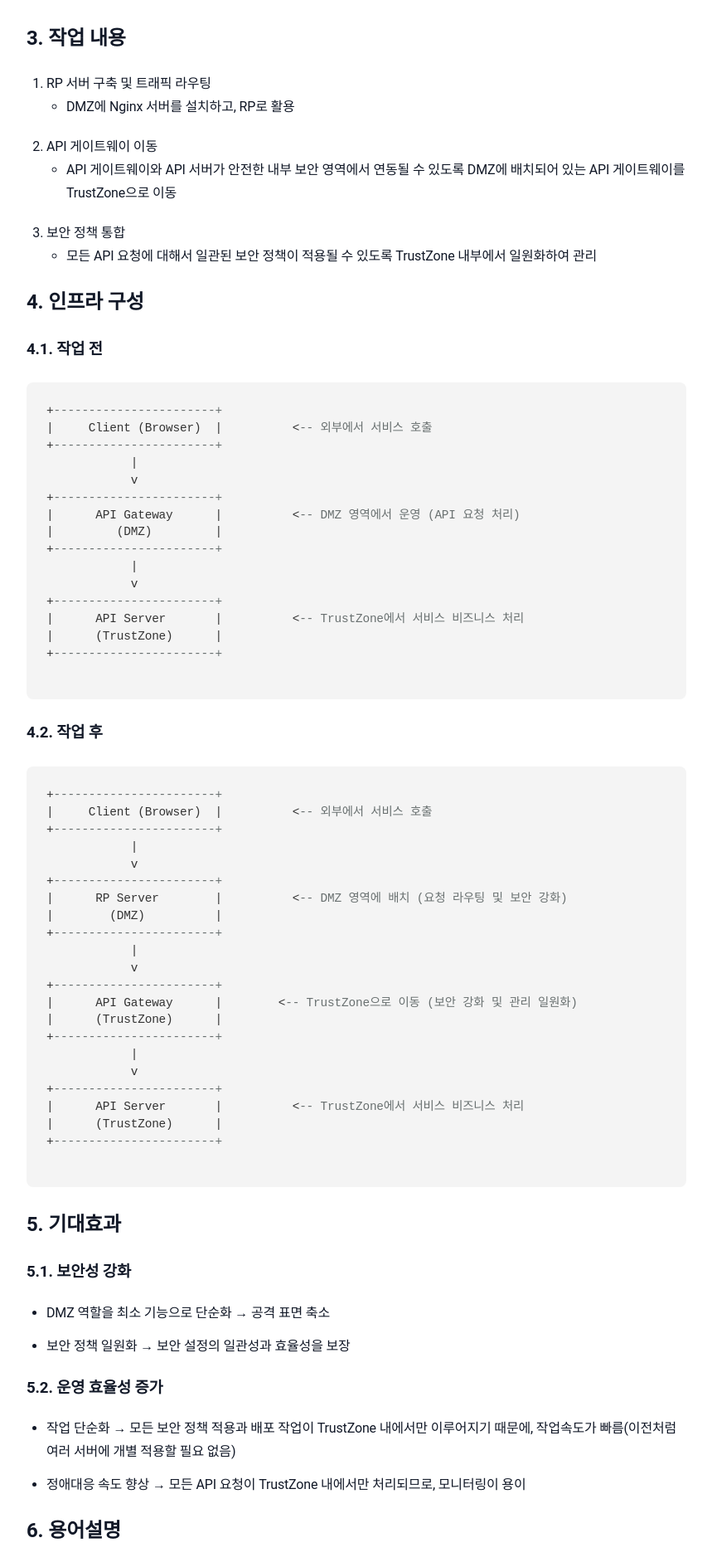
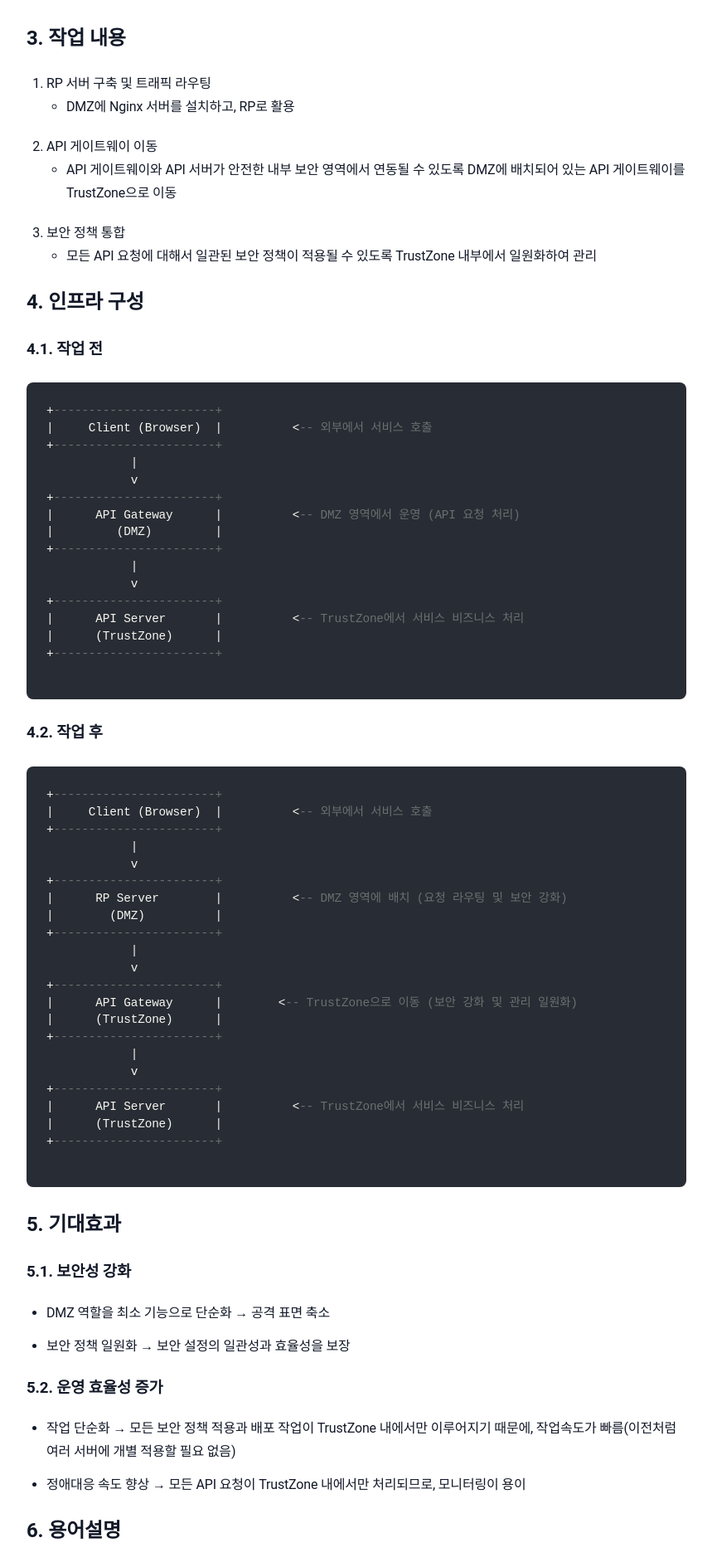
Before and after one commit to sanghoon-lee/sanghoon-lee.github.io, a Jekyll site: the page built from _posts/2025-11-29-rp.md, in a window 1280 px wide. Shown: the part 1109-2998 px from the top of the page at 83% size, without its empty margins (210-1069 px from the left). Built offline with Jekyll 4.4.1, drawn with Linux system fonts in a browser that asks for light colours; nearby versions of some CDN libraries; comment, search, counter and statistics services are not loaded.

Commit message:
스타일 수정

```diff
--- a/assets/main.scss
+++ b/assets/main.scss
@@ -192,8 +192,8 @@ pre {
 /* 화이트 모드일 때 코드 블록 스타일 */
 @media (prefers-color-scheme: light) {
   pre {
-    background-color: #f4f4f4 !important;  /* 밝은 배경 (화이트 모드) */
-    color: #333 !important;                 /* 어두운 글씨 색상 */
+    background-color: #282c34 !important;  /* 어두운 회색 배경 */
+    color: #f8f8f2 !important;             /* 밝은 글씨 색상 */
   }
 
   /* 코드 하이라이팅 영역 */
@@ -205,8 +205,8 @@ pre {
   }
 
   pre .language-javascript {
-    background-color: #e3f2fd !important;  /* 연한 파란색 배경 */
-    color: #00796b !important;              /* 어두운 색상 글씨 */
+    background-color: transparent !important;
+    color: #f8f8f2 !important;
   }
 }
 
```
